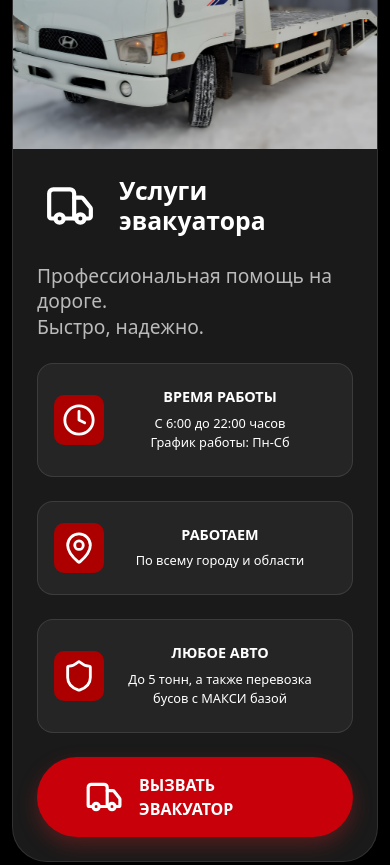
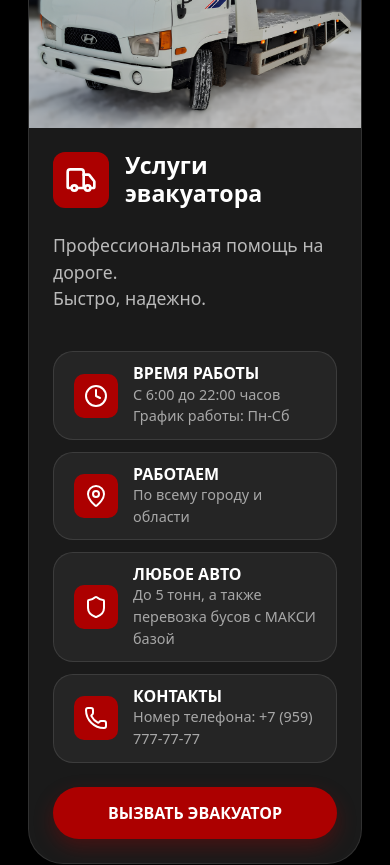
Before and after one commit to Lolboy505/AlmazSverlo, a React (Vite) app: page / in a window 390 px wide. Shown: the part 4580-5445 px from the top of the page. Built offline with nearby package versions, Linux system fonts and the light colour scheme.

Commit message:
changed style in TowService and restructured logics in formatPhoneNumber.

```diff
--- a/src/components/additional/contactData.js
+++ b/src/components/additional/contactData.js
@@ -19,7 +19,8 @@ const fullName = "Фамилия Имя Отчество"
 const TIN = "56165165116" // ИНН
 const PSRNSP = "372487349973274" // ОГРНИП
 
-function formatPhoneNumber(){
+function formatPhoneNumber(phone = null){
+    if (phone === null) return
     return `+${phone[0]} (${phone[1]}${phone[2]}${phone[3]}) ${phone[4]}${phone[5]}${phone[6]}-${phone[7]}${phone[8]}-${phone[9]}${phone[10]}`;
 }
 
@@ -41,6 +42,8 @@ export {
     scheduleTow,
     address,
     addressTow,
+    phoneTow,
     // функции
     formatPhoneNumber,
+
 }
--- a/src/components/contact/Contact.jsx
+++ b/src/components/contact/Contact.jsx
@@ -28,7 +28,7 @@ export default function Contact() {
     let contactData = [
         {
             label: "Телефон",
-            value: formatPhoneNumber(),
+            value: formatPhoneNumber(phone),
             href: "tel:+" + phone,
             icon: <Phone size={30} />,
         },
--- a/src/components/header/Header.jsx
+++ b/src/components/header/Header.jsx
@@ -37,7 +37,7 @@ export default function Header() {
             href: telegram,
         },
         {
-            text: formatPhoneNumber(),
+            text: formatPhoneNumber(phone),
             child: <Phone />,
             href: "tel:+" + phone,
         },
--- a/src/components/tow_service/TowService.jsx
+++ b/src/components/tow_service/TowService.jsx
@@ -1,17 +1,17 @@
-import { Truck, Clock, MapPin, Shield } from 'lucide-react';
-import { Container, Row, Col } from "react-bootstrap"
+import React from 'react';
+import { Truck, Clock, MapPin, Shield, Phone } from 'lucide-react';
+import { Container, Row, Col } from "react-bootstrap";
 import ImageWithFallback from "../additional/ImageWithFallback";
-import { addressTow, fromTimeTow, phone, scheduleTow, toTimeTow } from '../additional/contactData';
+import { addressTow, fromTimeTow, phone, scheduleTow, toTimeTow, phoneTow, formatPhoneNumber } from '../additional/contactData';
 import busImg from "@/images/BusEd.webp";
+import styles from './TowStyle.module.css';
 
-const urlPhotoZapas = 'https://avatars.mds.yandex.net/i?id=cf5df4551e7390bfdb07fe60056d6df9_l-9699538-images-thumbs&n=13'
-
-let data = [
+const SERVICE_DATA = [
     {
         icon: Clock,
         title: "ВРЕМЯ РАБОТЫ",
         description: `С ${fromTimeTow} до ${toTimeTow} часов`,
-        descriptionAdd: `График работы: ${scheduleTow}`,
+        subDescription: `График работы: ${scheduleTow}`,
     },
     {
         icon: MapPin,
@@ -23,163 +23,73 @@ let data = [
         title: "ЛЮБОЕ АВТО",
         description: "До 5 тонн, а также перевозка бусов с МАКСИ базой",
     },
-]
+    {
+        icon: Phone,
+        title: "КОНТАКТЫ",
+        description: `Номер телефона: ${formatPhoneNumber(phoneTow)}`,
+    },
+];
 
-function createInfoPanels() {
-    return data.map((arr, index) => {
-        let Icon = arr.icon
-        return (
-            <div
-                key={index + 100}
-                className="d-flex align-items-center justify-content-center p-3"
-                style={{
-                    background: "rgba(255, 255, 255, 0.05)",
-                    border: "1px solid rgba(255, 255, 255, 0.1)",
-                    borderRadius: "16px",
-                    flex: "1 1 calc(50% - 10px)",
-                    minWidth: "200px",
-                    transition: "all 0.3s ease"
-                }}
-                onMouseEnter={(e) => {
-                    e.currentTarget.style.background = "rgba(255, 255, 255, 0.08)";
-                    e.currentTarget.style.borderColor = "var(--color-red-600)";
-                }}
-                onMouseLeave={(e) => {
-                    e.currentTarget.style.background = "rgba(255, 255, 255, 0.05)";
-                    e.currentTarget.style.borderColor = "rgba(255, 255, 255, 0.1)";
-                }}
-            >
-                <div
-                    className="p-2 d-flex align-items-center justify-content-center"
-                    style={{
-                        width: "50px",
-                        height: "50px",
-                        background: "rgba(172, 0, 0, 1)",
-                        borderRadius: "10px",
-                        flexShrink: 0,
-                    }}
-                >
-                    <Icon size={40} />
-                </div>
-
-                <div
-                    style={{
-                        width: "100%",
-                        color: 'white',
-                    }}
-                    className="p-2 d-flex flex-column text-center"
-                >
-                    <span
-                        className="text-white fw-bold pb-2"
-                        style={{ fontSize: "0.9rem", lineHeight: "1.2" }}
-                    >
-                        {arr.title}
-                    </span>
-                    <span
-                        className="text-neutral-500"
-                        style={{ fontSize: "0.8rem" }}
-                    >
-                        {arr.description}
-                        <br />
-                        {arr.descriptionAdd && arr.descriptionAdd}
-                    </span>
-                </div>
-            </div>
-        )
-    })
-}
+const InfoCard = ({ icon: Icon, title, description, subDescription }) => (
+    <div className={styles.infoCardWrapper}>
+        <div className={styles.infoCardIcon}>
+            <Icon size={24} color="white" />
+        </div>
+        <div className={styles.infoCardContent}>
+            <h4 className={styles.infoCardTitle}>{title}</h4>
+            <p className={styles.infoCardText}>
+                {description}
+                {subDescription && <><br />{subDescription}</>}
+            </p>
+        </div>
+    </div>
+);
 
 export default function TowService() {
     return (
-        <Container
-            fluid
-            className='px-3 px-sm-5'
-            style={{
-                background: "black"
-            }}
-        >
-            <Row>
-                <Col className='pt-5'>
-                    <h1
-                        id="AddService"
-                        style={{
-                            color: "white",
-                        }}
-                        className='h2 text-center '>
-                        ДОПОЛНИТЕЛЬНЫЕ УСЛУГИ
+        <Container fluid className={styles.towServiceSection}>
+            <Row className="pt-5 mx-0">
+                <Col>
+                    <h1 id="AddService" className="h2 text-center text-white text-uppercase fw-bold">
+                        Дополнительные услуги
                     </h1>
                 </Col>
             </Row>
-            <Row className="justify-content-center py-5 px-2">
-                <Col
-                    xs={12} lg={10}
-                    style={{
-                        background: "#1a1a1a",
-                        borderRadius: "35px",
-                        border: "1px solid rgba(255,255,255,0.1)",
-                        overflow: "hidden",
-                        padding: 0
-                    }}
-                >
-                    <Row className="g-0 align-items-stretch">
+
+            <Row className="justify-content-center py-5 px-3 px-md-4 mx-0">
+                <Col xs={12} lg={10} xl={9} className={`${styles.mainCardContainer} p-0`}>
+                    <Row className="g-0 w-100">
                         <Col xs={12} lg={6} className="order-1 order-lg-2">
-                            <div style={{ height: "100%", minHeight: "300px", position: "relative" }}>
+                            <div className={styles.imageWrapper}>
                                 <ImageWithFallback
                                     src={busImg}
                                     alt="Услуги эвакуатора"
-                                    style={{
-                                        width: "100%",
-                                        height: "100%",
-                                        objectFit: "cover"
-                                    }}
+                                    className={styles.imgCover}
                                 />
                             </div>
                         </Col>
-                        <Col xs={12} lg={6} className="order-2 order-lg-1 p-4 p-md-5">
+
+                        <Col xs={12} lg={6} className="order-2 order-lg-1 p-4 p-md-5 d-flex flex-column justify-content-center">
                             <div className="d-flex align-items-center gap-3 mb-4">
-                                <div className="p-2 bg-red-600 rounded-3" >
-                                    <Truck size={50} color="white" />
+                                <div className={styles.headerIconBox}>
+                                    <Truck size={32} color="white" />
                                 </div>
-                                <h2 className="text-white fw-bold mb-0">Услуги эвакуатора</h2>
+                                <h2 className="text-white fw-bold mb-0 h3">Услуги эвакуатора</h2>
                             </div>
 
-                            <p
-                                className="text-neutral-400 mb-4"
-                                style={{ fontSize: "1.2rem", lineHeight: "1.6rem", color: "rgba(255, 255, 255, 0.7)" }}
-                            >
-                                Профессиональная помощь на дороге.
-                                <br />
+                            <p className={styles.heroText}>
+                                Профессиональная помощь на дороге.<br />
                                 Быстро, надежно.
                             </p>
 
-                            <div className="row mb-4">
-                                <div className="col-12">
-                                    <div
-                                        className="gap-4"
-                                        style={{
-                                            display: "grid",
-                                            gridTemplateColumns: "repeat(auto-fit, minmax(180px, 1fr))",
-                                        }}
-                                    >
-                                        {createInfoPanels()}
-                                    </div>
-                                </div>
+                            <div className={`${styles.infoGrid} my-4`}>
+                                {SERVICE_DATA.map((item, idx) => (
+                                    <InfoCard key={idx} {...item} />
+                                ))}
                             </div>
 
-                            <a
-                                href={"tel:+" + phone}
-                                className="d-flex d-flex align-items-center justify-content-center gap-3 text-white px-5 py-3 rounded-pill transition-all"
-                                style={{
-                                    background: "var(--color-red-600)",
-                                    textDecoration: "none",
-                                    fontWeight: "700",
-                                    boxShadow: "0 8px 20px rgba(220, 38, 38, 0.3)"
-                                }}
-                                onMouseEnter={(e) => e.currentTarget.style.transform = "translateY(-3px)"}
-                                onMouseLeave={(e) => e.currentTarget.style.transform = "translateY(0)"}
-                            >
-                                <Truck size={40} />
-                                <span>ВЫЗВАТЬ ЭВАКУАТОР</span>
+                            <a href={`tel:+${phone}`} className={styles.btnCallAction}>
+                                ВЫЗВАТЬ ЭВАКУАТОР
                             </a>
                         </Col>
                     </Row>
--- /dev/null
+++ b/src/components/tow_service/TowStyle.module.css
@@ -0,0 +1,114 @@
+.towServiceSection {
+    background: black;
+    width: 100%;
+}
+
+.mainCardContainer {
+    background: #1a1a1a;
+    border-radius: 35px;
+    border: 1px solid rgba(255, 255, 255, 0.1);
+    overflow: hidden;
+    display: flex;
+}
+
+.imageWrapper {
+    height: 100%;
+    min-height: 250px;
+}
+
+.imgCover {
+    width: 100%;
+    height: 100%;
+    object-fit: cover;
+    display: block;
+}
+
+.headerIconBox {
+    padding: 12px;
+    background: #ac0000;
+    border-radius: 12px;
+    display: flex;
+    flex-shrink: 0;
+}
+
+.heroText {
+    font-size: 1.1rem;
+    color: rgba(255, 255, 255, 0.7);
+    line-height: 1.5;
+}
+
+.infoGrid {
+    display: flex;
+    flex-direction: column;
+    gap: 12px;
+}
+
+.infoCardWrapper {
+    display: flex;
+    align-items: center;
+    gap: 15px;
+    padding: 12px 20px;
+    background: rgba(255, 255, 255, 0.05);
+    border: 1px solid rgba(255, 255, 255, 0.1);
+    border-radius: 20px;
+    transition: all 0.3s ease;
+}
+
+.infoCardWrapper:hover {
+    background: rgba(255, 255, 255, 0.08);
+    border-color: #ac0000;
+}
+
+.infoCardIcon {
+    flex-shrink: 0;
+    width: 44px;
+    height: 44px;
+    background: #ac0000;
+    border-radius: 10px;
+    display: flex;
+    align-items: center;
+    justify-content: center;
+}
+
+.infoCardTitle {
+    color: white;
+    font-weight: 700;
+    font-size: 1rem;
+    margin: 0;
+    text-transform: uppercase;
+}
+
+.infoCardText {
+    color: rgba(255, 255, 255, 0.6);
+    font-size: 0.9rem;
+    margin: 0;
+}
+
+.btnCallAction {
+    display: flex;
+    justify-content: center;
+    align-items: center;
+    background: #ac0000;
+    color: white;
+    text-decoration: none;
+    text-align: center;
+    padding: 14px 28px;
+    border-radius: 50px;
+    font-weight: 800;
+    transition: all 0.3s ease;
+    box-shadow: 0 8px 20px rgba(172, 0, 0, 0.3);
+    text-transform: uppercase;
+}
+
+.btnCallAction:hover {
+    transform: translateY(-2px);
+    filter: brightness(1.1);
+    color: white;
+}
+
+@media (min-width: 992px) {
+    .mainCardContainer {
+        min-height: 500px;
+        max-height: 700px;
+    }
+}
```
